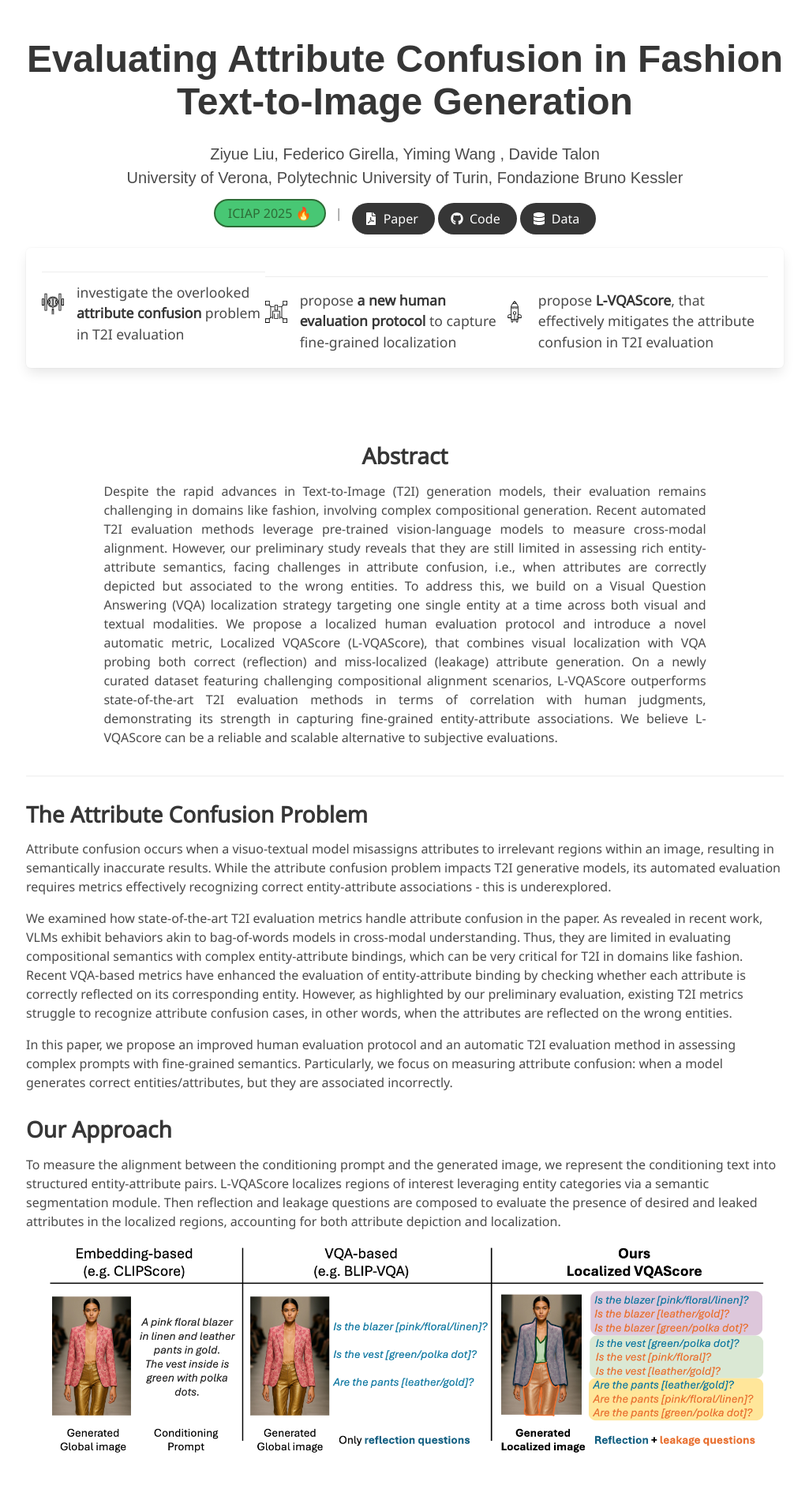
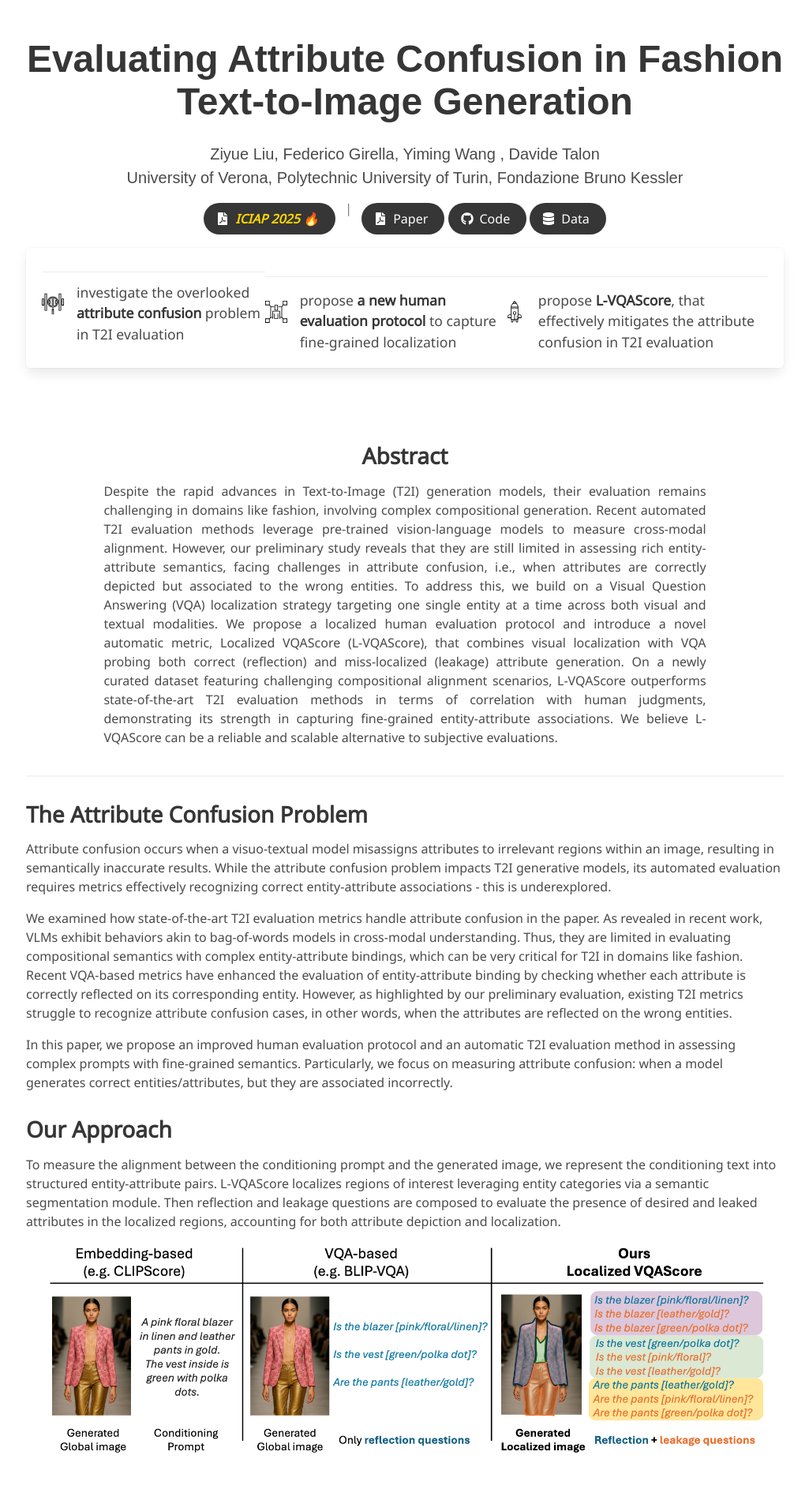
Before and after one commit to intelligolabs/L-VQAScore, a Jekyll site: the page built from index.md, in a window 1280 px wide. Shown: the top 1886 px of the page at 79% size, without its empty margins (127-1152 px from the left). Built offline with Jekyll 4.4.1, drawn with Linux system fonts in a browser that asks for light colours; some web fonts are replaced.

Commit message:
Update project_page.html

```diff
--- a/_layouts/project_page.html
+++ b/_layouts/project_page.html
@@ -67,22 +67,15 @@
             <div class="publication-links">
 
               <span class="link-block">
-                <span
-                class="tag is-success is-rounded"
-                style="
-                font-size: 1rem;
-                padding: 0.5em 1em;
-                border: 2px solid rgb(45, 108, 54);
-                color: rgb(45, 108, 54);
-                height: 2.25em;
-                display: inline-flex;
-                align-items: center;
-                justify-content: center;
-                line-height: 1.5;
-                "
-                >
-                ICIAP 2025 🔥
-                </span>
+                <a href="{{ page.conference }}"
+                   class="external-link button is-normal is-rounded is-dark">
+                  <span class="icon">
+                      <i class="fas fa-file-pdf"></i>
+                  </span>
+                  <span style="color: #FFD700; font-weight: bold; font-style: italic;">
+                  ICIAP 2025 🔥
+                  </span>
+                </a>
               </span>
 
               <span class="has-text-grey mx-2">|</span>
```
